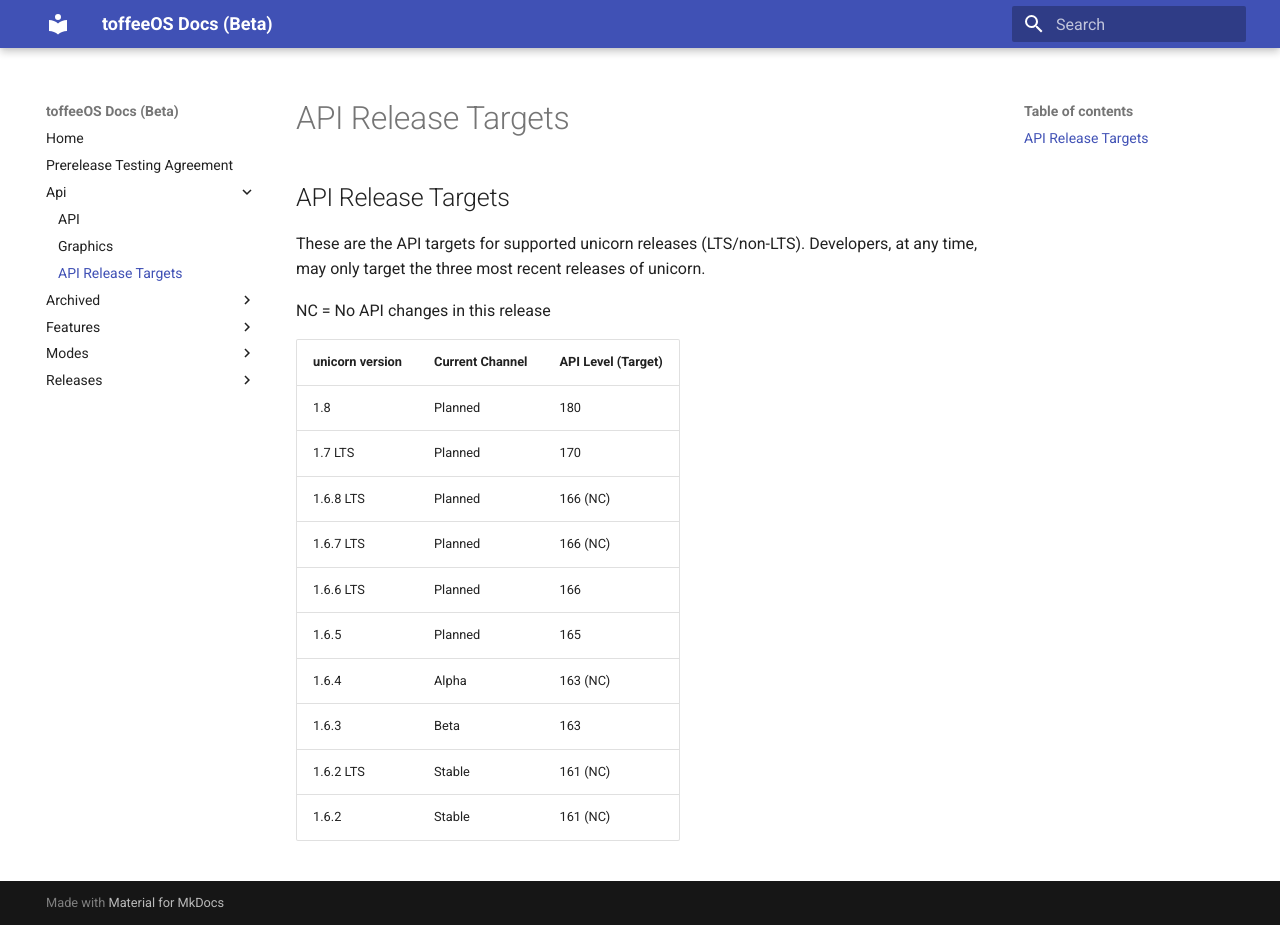
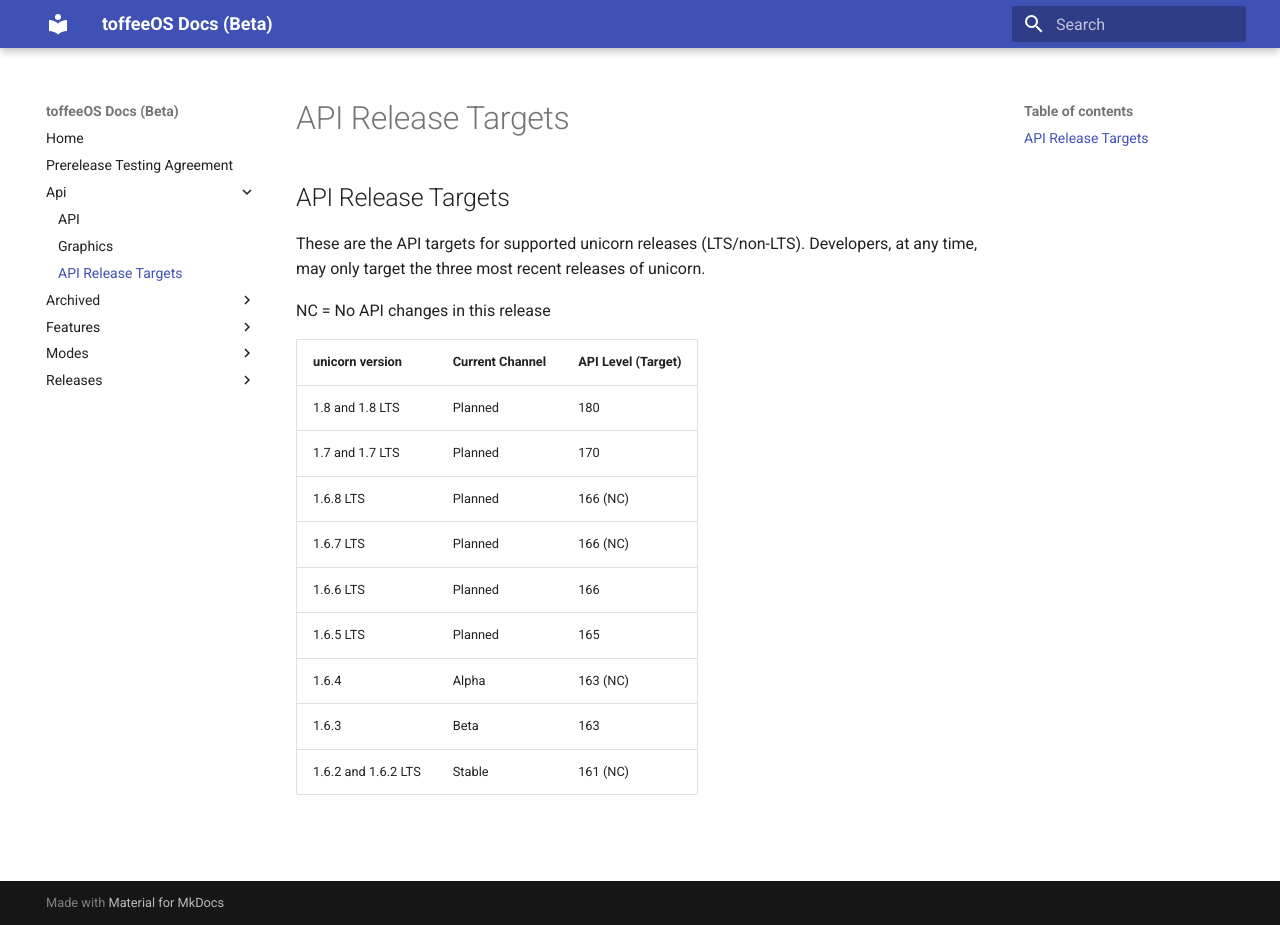
Before and after one commit to Wallymer/toffeeOSdocs, an MkDocs documentation site: the page built from docs/api/release-targets.md, in a window 1280 px wide and 925 px high. Built offline with MkDocs 1.6.1 and Material for MkDocs 9.7.7, drawn with Linux system fonts in a browser that asks for light colours.

Commit message:
clarified LTS
Signed-off-by: Slade Watkins <slade@sladewatkins.com>

```diff
--- a/docs/api/release-targets.md
+++ b/docs/api/release-targets.md
@@ -8,13 +8,12 @@ NC = No API changes in this release
 
 | unicorn version | Current Channel | API Level (Target) |
 |-----------------|-----------------|--------------------|
-| 1.8 | Planned | 180 |
-| 1.7 LTS | Planned | 170 |
+| 1.8 and 1.8 LTS | Planned | 180 |
+| 1.7 and 1.7 LTS | Planned | 170 |
 | 1.6.8 LTS | Planned | 166 (NC) |
 | 1.6.7 LTS | Planned | 166 (NC) |
 | 1.6.6 LTS | Planned | 166 |
-| 1.6.5 | Planned | 165 |
+| 1.6.5 LTS | Planned | 165 |
 | 1.6.4 | Alpha | 163 (NC) |
 | 1.6.3 | Beta | 163 |
-| 1.6.2 LTS | Stable | 161 (NC) |
-| 1.6.2 | Stable | 161 (NC) |
+| 1.6.2 and 1.6.2 LTS | Stable | 161 (NC) |
```
